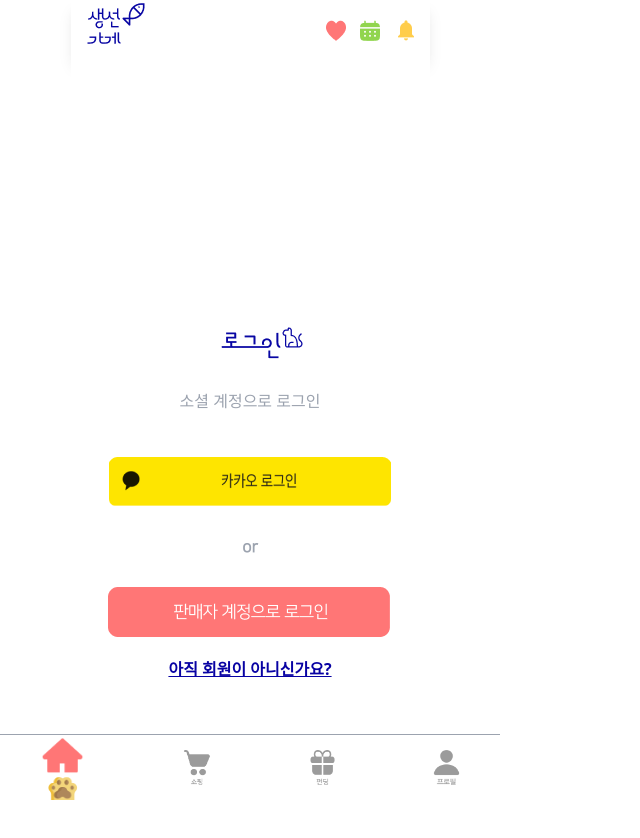
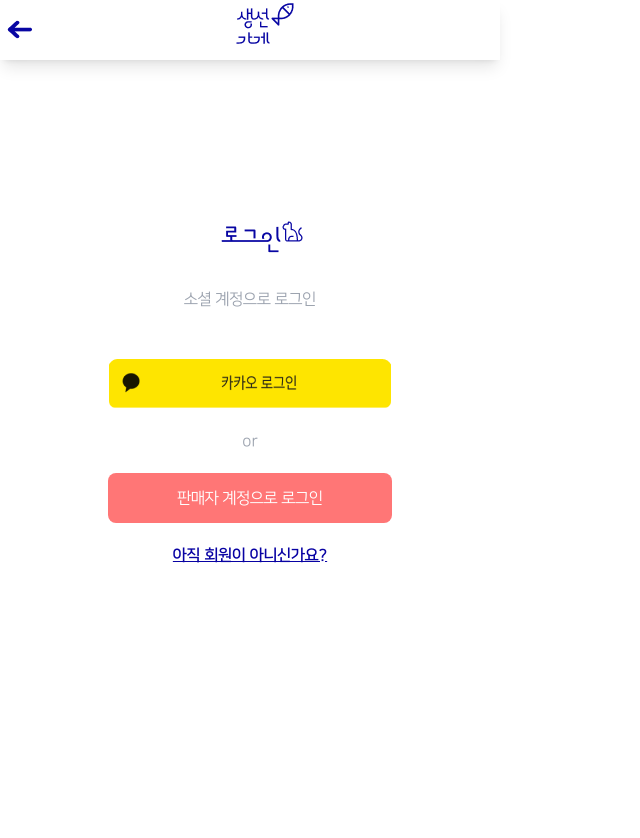
Before and after one commit to sun-mart-egg/funding-gift, a React (Vite) app in the folder FE/: page /login in a window 1280 px wide. Shown: the top 838 px of the page, without its empty margins (0-640 px from the left). After the commit the page ends 800 px from the top, so only its background shows below. Built offline with nearby package versions, Linux system fonts and the light colour scheme.

Commit message:
[FE][Feat] SubLayout 설정

```diff
--- a/FE/src/App.jsx
+++ b/FE/src/App.jsx
@@ -1,4 +1,10 @@
 import { BrowserRouter, Routes, Route } from "react-router-dom";
+
+import MainLayout from "./components/UI/MainLayout.jsx";
+import SubLayout from "./components/UI/SubLayout.jsx";
+
+import Login from "./components/Login/Login.jsx"
+import Signup from "./components/Login/Signup.jsx";
 
 import MyFunding from "./components/Funding/pages/MyFunding";
 import AccountListPage from "./components/Funding/pages/AccountListPage.jsx";
@@ -8,17 +14,14 @@
 import BrandStore from "./components/Products/BrandStore";
 import Wishlist from "./components/Products/Wishlist";
 import AddressListPage from "./components/Funding/pages/AddressListPage.jsx";
-import Signup from "./components/Login/Signup.jsx";
 import AnniversaryListPage from "./components/Funding/pages/AnniversaryListPage.jsx";
 import FriendFundingDetail from "./components/Funding/pages/FriendFundingDetail.jsx";
 import ParticipatePage from "./components/Funding/pages/ParticipatePage.jsx";
 import Paypage from "./components/Funding/pages/Paypage.jsx";
 import MakeFundingDetail from "./components/Funding/pages/MakeFundingDetail.jsx";
 import MakeFundingFinish from "./components/Funding/pages/MakeFundingFinish.jsx";
-import Login from "./components/Login/Login.jsx"
 import Home from "./components/Home/Home.jsx"
 
-import MainLayout from "./components/UI/MainLayout.jsx";
 
 function App() {
 
@@ -29,9 +32,14 @@
           <Route element={<MainLayout />}>
             <Route path="/home" element={<Home />} />
             <Route path="/" element={<MyFunding />} />
-            <Route path="/login" element={<Login />} />
             <Route path="/product" element={<Product />} />
           </Route>
+
+          <Route element={<SubLayout />}>
+            <Route path="/login" element={<Login />} />
+            <Route path="/signup" element={<Signup />}/>
+          </Route>
+
           <Route path="/make-funding-detail" element={<MakeFundingDetail />} />
           <Route path="/make-funding-main" element={<MakeFundingMain />} />
           <Route path="/participate" element={<ParticipatePage />} />
--- a/FE/src/components/Login/Login.jsx
+++ b/FE/src/components/Login/Login.jsx
@@ -1,21 +1,25 @@
-// 이미지 import
-import LoginLogo from '/imgs/loginLogo.png'
-import KakaoLogin from '/imgs/kakaoLogin.png'
-import sellerLogin from '/imgs/sellerLogin.png'
+import LoginLogo from "/imgs/loginLogo.png";
+import KakaoLogin from "/imgs/kakaoLogin.png";
+
+import { Link } from "react-router-dom";
 
 function Login() {
-    return (
-        <>
-            <div className="main-layer">
-                <img src={LoginLogo} alt="login" className="mt-20 " />
-                <p className="m-4 text-gray-400 ">소셜 계정으로 로그인</p>
-                <img src={KakaoLogin} alt="login" className=" mt-7" />
-                <p className="font-bold text-gray-400 font-cusFont3 mt-7">or</p>
-                <img src={sellerLogin} alt="login" className=" mt-7 left-0.5" />
-                <p className="mt-5 font-semibold underline text-cusColor1">아직 회원이 아니신가요?</p>
-            </div>
-        </>
-    )
+  return (
+    <>
+      <img src={LoginLogo} alt="login" />
+      <p className="signup-font m-5">소셜 계정으로 로그인</p>
+      <img src={KakaoLogin} alt="login" className=" mt-7" />
+      <p className="signup-font m-5">or</p>
+      <button className="common-btn signup-font h-full max-h-[50px] w-full max-w-[284px] text-white">
+        판매자 계정으로 로그인
+      </button>
+      <Link to={"/signup"}>
+        <p className="m-5 underline font-cusFont2 text-cusColor1">
+          아직 회원이 아니신가요?
+        </p>
+      </Link>
+    </>
+  );
 }
 
 export default Login;
--- a/FE/src/components/UI/SubHeader.jsx
+++ b/FE/src/components/UI/SubHeader.jsx
@@ -9,7 +9,7 @@
     }
 
     return (
-        <div className="items-center p-4 header-layer">
+        <header className="header justify-between p-1">
             <button>
                 <img src={BackBtn} alt="뒤로가기" onClick={handleBack} />
             </button>
@@ -18,7 +18,7 @@
                 <img src={Logo} alt="메인로고" />
             </Link>
             <div className="w-[20px] h-[20px] bg-transparent"></div>
-        </div>
+        </header>
     )
 }
 
--- /dev/null
+++ b/FE/src/components/UI/SubLayout.jsx
@@ -0,0 +1,12 @@
+import SubHeader from "./SubHeader.jsx";
+import { Outlet } from "react-router-dom";
+
+function SubLayout() {
+    return (
+        <>
+        <SubHeader />
+        <Outlet />
+        </>
+    )
+}
+export default SubLayout
--- a/FE/src/index.css
+++ b/FE/src/index.css
@@ -6,32 +6,32 @@
 
 /* 글꼴 */
 @font-face {
-  font-family: "cusFont1";
+  font-family: '산토끼';
   src: url(/fonts/HSSantokki-Regular.ttf);
 }
 
 @font-face {
-  font-family: "cusFont2";
+  font-family: '나눔스퀘어bold';
   src: url(/fonts/NanumSquare_acB.ttf);
 }
 
 @font-face {
-  font-family: "cusFont3";
+  font-family: '나눔스퀘어regular';
   src: url(/fonts/NanumSquare_acR.ttf);
 }
 
 @font-face {
-  font-family: "cusFont4";
+  font-family: '온글잎시우';
   src: url(/fonts/Ownglyph_2022_UWY_Si_Woo-Rg.ttf);
 }
 
 @font-face {
-  font-family: "cusFont5";
+  font-family: '호빵';
   src: url(/fonts/SDSamliphopangcheTTFBasic.ttf);
 }
 
 @font-face {
-  font-family: "cusFont6";
+  font-family: '영도';
   src: url(/fonts/Yeongdo.ttf);
 }
 
@@ -39,28 +39,29 @@
 @layer components {
   .main-layer {
     /* 열방향, 가운데정렬, 최대너비500, 너비반응형, 배경흰색 */
-    @apply flex h-screen w-full max-w-[500px]
-        flex-col items-center justify-center bg-white;
+    @apply flex flex-col justify-center items-center max-w-[500px] w-full h-screen bg-white
   }
 
   .header {
-    @apply flex h-full max-h-[60px]
-        w-full max-w-[500px]
-        flex-row items-center
-        bg-white shadow-lg;
+    @apply flex flex-row items-center bg-white shadow-lg absolute top-0 max-w-[500px] w-full max-h-[60px] h-full
   }
 
   .footer {
     /* 행방향, 가운데정렬, 배경흰색, absolute 바닥고정, 윗부분 회색 border */
-    @apply absolute bottom-0 flex h-[80px]
-        w-full max-w-[500px] flex-row items-center justify-between
-        border-t-[1px] border-gray-400
-        bg-white px-10;
+    @apply absolute bottom-0 flex h-[80px] w-full max-w-[500px] flex-row items-center justify-between border-t-[1px] border-gray-400 bg-white px-10;
   }
 
   .common-btn {
     /* 가운데정렬, 테투리둥글게, 나눔스퀘어, 글꼴흰색, 배경주황색 */
-    @apply flex flex-row items-center justify-center
-        rounded-lg bg-cusColor3 font-cusFont3 text-white;
+    @apply flex flex-row items-center justify-center rounded-lg bg-cusColor3 font-cusFont3 text-white;
+  }
+
+  /* 회원, 친구목록 관련 */
+  .signup-font {
+    @apply font-cusFont3 text-gray-400
+  }
+
+  .fav-btn {
+    @apply max-w-[100px] max-h-[100px] w-full h-full bg-white border-[3px] rounded
   }
 }
--- a/FE/tailwind.config.js
+++ b/FE/tailwind.config.js
@@ -17,12 +17,12 @@
         'cusColor6': '#C6F895', // 프로그레스 바 색상
       },
       fontFamily: {
-        cusFont1: ['cusFont1'], // 산토끼체
-        cusFont2: ['cusFont2'], // 나눔 스퀘어 BOLD
-        cusFont3: ['cusFont3'], // 나눔 스퀘어 REGULAR
-        cusFont4: ['cusFont4'], // 온글잎 시우체
-        cusFont5: ['cusFont5'], // 호빵체
-        cusFont6: ['cusFont6'], // 영도체
+        cusFont1: ['산토끼'], // 산토끼체
+        cusFont2: ['나눔스퀘어bold'], // 나눔 스퀘어 BOLD
+        cusFont3: ['나눔스퀘어regular'], // 나눔 스퀘어 REGULAR
+        cusFont4: ['온글잎시우'], // 온글잎 시우체
+        cusFont5: ['호빵'], // 호빵체
+        cusFont6: ['영도'], // 영도체
       }
     },
   },
```
